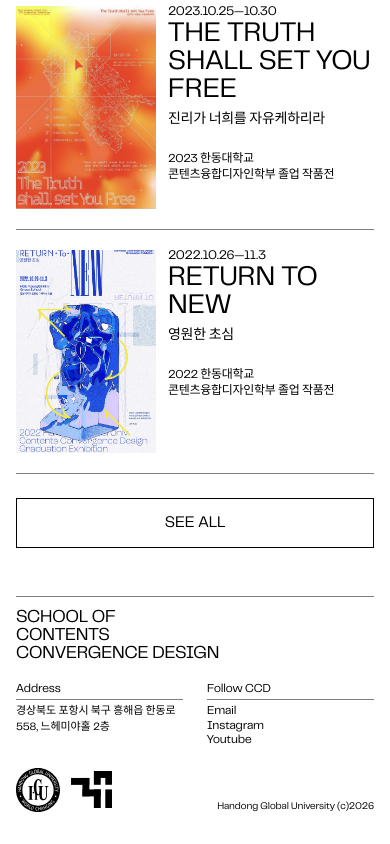
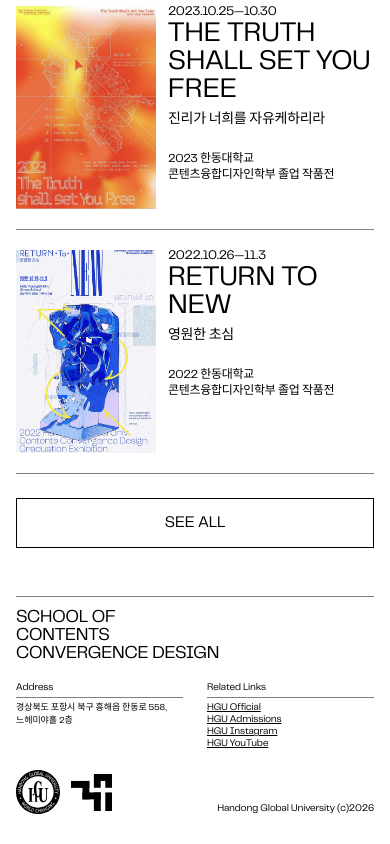
Before and after one commit to handong-ccd/hgu-ccd, a Next.js app: page / in a window 390 px wide. Shown: the part 7787-8631 px from the top of the page. Built offline with nearby package versions, Linux system fonts and the light colour scheme; a web font is replaced by a local one.

Commit message:
feat : 푸터 Related Links 로 변경·학교 링크 연결, 모바일 글자 크기 반영

```diff
--- a/src/components/layout/Footer.tsx
+++ b/src/components/layout/Footer.tsx
@@ -1,13 +1,8 @@
 /* eslint-disable @next/next/no-img-element */
-import { ADDRESS, SOCIAL_LINKS } from "@/data/site";
+import { ADDRESS, RELATED_LINKS } from "@/data/site";
 import { Container } from "@/components/ui/Container";
 import { LogoCcd } from "@/components/ui/LogoCcd";
 
-const FOLLOW = [
-  { label: "Email", href: SOCIAL_LINKS.email },
-  { label: "Instagram", href: SOCIAL_LINKS.instagram },
-  { label: "Youtube", href: SOCIAL_LINKS.youtube },
-];
 
 const COPYRIGHT = "Handong Global University (c)2026";
 
@@ -23,23 +18,21 @@
   );
 }
 
-function FollowList() {
+/** Related Links — 밑줄 링크, 새 탭 (PC 12px / 모바일 10px) */
+function RelatedLinks({ className = "" }: { className?: string }) {
   return (
-    <ul className="font-telegraf text-[12px] leading-[1.2] tracking-[-0.01em]">
-      {FOLLOW.map((item) => (
+    <ul className={`font-telegraf leading-[1.2] tracking-[-0.01em] ${className}`}>
+      {RELATED_LINKS.map((item) => (
         <li key={item.label}>
-          {item.href === "#" ? (
-            // 링크 준비 전
-            <span aria-disabled="true">{item.label}</span>
-          ) : (
-            <a
-              href={item.href}
-              {...(item.href.startsWith("http") && { target: "_blank", rel: "noopener noreferrer" })}
-              className="hover:opacity-60"
-            >
-              {item.label}
-            </a>
-          )}
+          <a
+            href={item.href}
+            target="_blank"
+            rel="noopener noreferrer"
+            className="whitespace-nowrap underline decoration-from-font underline-offset-auto hover:opacity-60"
+          >
+            {item.label}
+            <span className="sr-only"> (새 탭에서 열림)</span>
+          </a>
         </li>
       ))}
     </ul>
@@ -85,8 +78,8 @@
                 </span>
               </address>
               <div className="flex flex-col gap-3">
-                <span className="leading-none whitespace-nowrap">Follow CCD</span>
-                <FollowList />
+                <span className="leading-none whitespace-nowrap">Related Links</span>
+                <RelatedLinks className="text-[12px]" />
               </div>
               <p className="leading-none whitespace-nowrap">{COPYRIGHT}</p>
             </div>
@@ -95,23 +88,23 @@
         </div>
       </Container>
 
-      {/* Mobile / Tablet (<1080) */}
+      {/* Mobile / Tablet (<1080) — Figma 393:1269: 제목·링크 10px, 주소 9px */}
       <Container className="pt-2 pb-[30px] lg:hidden">
         <hr className={`border-0 border-t ${dark ? "border-white" : "border-line"}`} />
         <div className="mt-3 flex flex-col gap-5">
           <SchoolName className="text-[18px] tracking-[-0.01em]" />
           <div className="flex gap-6">
             <address className="flex min-w-0 flex-1 flex-col gap-1 font-telegraf not-italic">
-              <span className="text-[12px] leading-none tracking-[-0.01em]">Address</span>
+              <span className="text-[10px] leading-none tracking-[-0.01em]">Address</span>
               <hr className={`border-0 border-t ${dark ? "border-white" : "border-line"}`} />
-              <span lang="ko" className="text-[11px] leading-[1.4] tracking-[-0.01em]">
+              <span lang="ko" className="text-[9px] leading-[1.4] tracking-[-0.01em]">
                 {ADDRESS.ko}
               </span>
             </address>
             <div className="flex min-w-0 flex-1 flex-col gap-1 font-telegraf">
-              <span className="text-[12px] leading-none tracking-[-0.01em]">Follow CCD</span>
+              <span className="text-[10px] leading-none tracking-[-0.01em]">Related Links</span>
               <hr className={`border-0 border-t ${dark ? "border-white" : "border-line"}`} />
-              <FollowList />
+              <RelatedLinks className="text-[10px]" />
             </div>
           </div>
           <div className="flex items-end justify-between gap-4">
--- a/src/data/site.ts
+++ b/src/data/site.ts
@@ -15,7 +15,19 @@
   instagram: "https://www.instagram.com/design_hgu/",
   email: "#",
   hgu: "https://www.handong.edu",
+  // 학교 공식 채널 — 한동대 영문 홈페이지(handong.edu/eng) 하단 링크 기준
+  hguAdmissions: "https://admissions.handong.edu",
+  hguInstagram: "https://www.instagram.com/handongglobaluniversity/",
+  hguYoutube: "https://www.youtube.com/@HandongGlobalUniversity",
 } as const;
+
+/** 푸터 Related Links — Figma 6:639 / 393:1279 (모두 새 탭) */
+export const RELATED_LINKS = [
+  { label: "HGU Official", href: SOCIAL_LINKS.hgu },
+  { label: "HGU Admissions", href: SOCIAL_LINKS.hguAdmissions },
+  { label: "HGU Instagram", href: SOCIAL_LINKS.hguInstagram },
+  { label: "HGU YouTube", href: SOCIAL_LINKS.hguYoutube },
+] as const;
 
 /**
  * 커리큘럼 섹션 링크 — 둘 다 새 탭으로 열림 (href 가 "#" 이면 비활성)
@@ -61,10 +73,10 @@
     title: "About the School",
     links: [
       { label: "HGU Official", href: SOCIAL_LINKS.hgu },
-      { label: "HGU Admissions", href: "#" },
+      { label: "HGU Admissions", href: SOCIAL_LINKS.hguAdmissions },
       { label: "HGU Alumni", href: "#" },
-      { label: "HGU Instagram", href: "#" },
-      { label: "HGU YouTube", href: "#" },
+      { label: "HGU Instagram", href: SOCIAL_LINKS.hguInstagram },
+      { label: "HGU YouTube", href: SOCIAL_LINKS.hguYoutube },
     ],
   },
 ];
```
